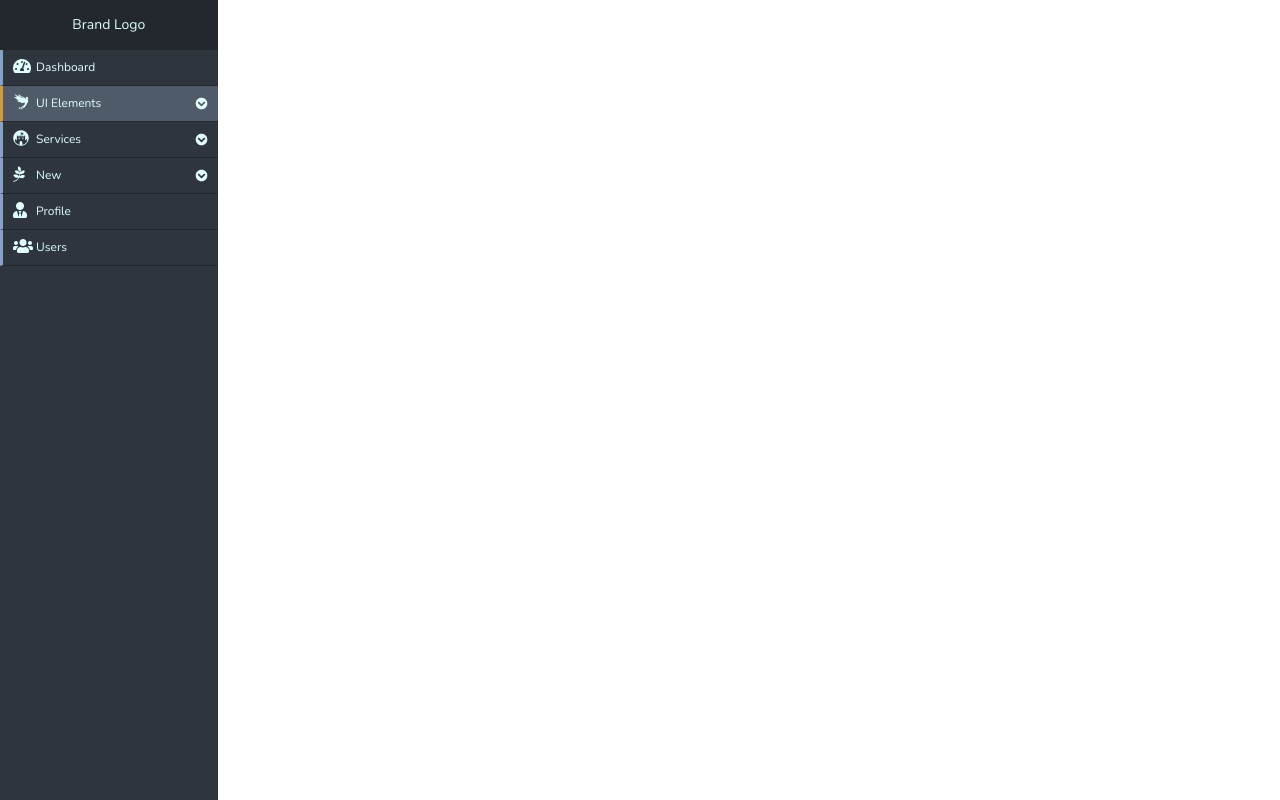
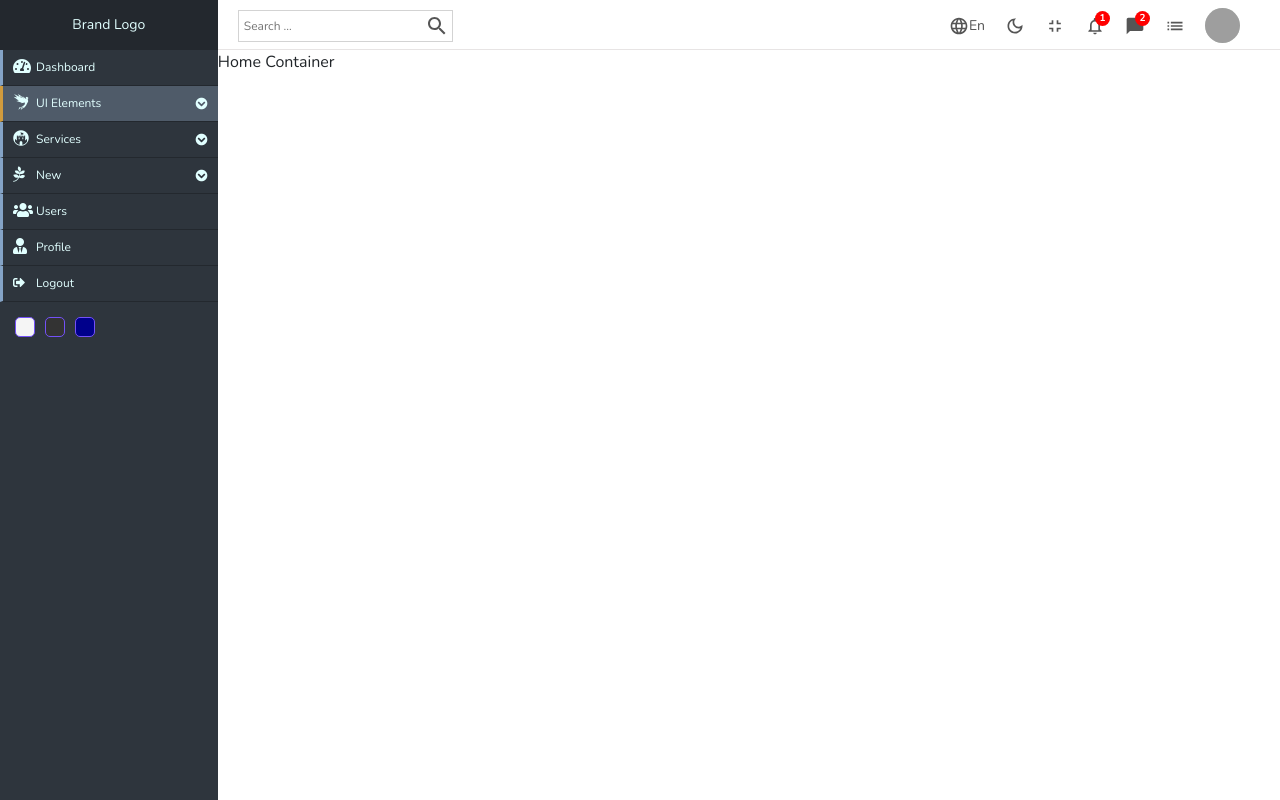
Before and after one commit to paulrajib/react-redux-dashboard, a React (Create React App) app: page / in a window 1280 px wide. Built offline with nearby package versions, Linux system fonts and the light colour scheme; grey boxes are pictures that could not be loaded.

Commit message:
sidebar and top-navbar completed

```diff
--- a/src/components/navbar/Navbar.jsx
+++ b/src/components/navbar/Navbar.jsx
@@ -1,9 +1,55 @@
 import React from 'react';
 import "./navbar.scss";
+import SearchOutlinedIcon from "@mui/icons-material/SearchOutlined";
+import LanguageOutlinedIcon from "@mui/icons-material/LanguageOutlined";
+import DarkModeOutlinedIcon from "@mui/icons-material/DarkModeOutlined";
+import ChatBubbleOutlinedIcon from "@mui/icons-material/ChatBubbleOutlined";
+import FullscreenExitOutlinedIcon from "@mui/icons-material/FullscreenExitOutlined";
+import NotificationsNoneOutlinedIcon from "@mui/icons-material/NotificationsNoneOutlined";
+import ListOutlinedIcon from "@mui/icons-material/ListOutlined";
+
+// We have fontawesome installed but we are using Material UI just to test
 
 const Navbar = () => {
   return (
-    <div>Navbar</div>
+    <div className="navbar">
+      <div className="wrapper">
+
+        <div className="search">
+          <input type="text" placeholder='Search ...' />
+          <SearchOutlinedIcon/>
+        </div>
+
+        <div className="items">
+          <div className="item">
+            <LanguageOutlinedIcon className='icon'/>
+            En
+          </div>
+          <div className="item">
+            <DarkModeOutlinedIcon className='icon'/>
+          </div>
+          <div className="item">
+            <FullscreenExitOutlinedIcon className='icon'/>
+          </div>
+          <div className="item">
+            <NotificationsNoneOutlinedIcon className='icon'/>
+            <div className="counter">1</div>
+          </div>
+          <div className="item">
+            <ChatBubbleOutlinedIcon className='icon'/>
+            <div className="counter">2</div>
+          </div>
+          <div className="item">
+            <ListOutlinedIcon className='icon'/>
+          </div>
+          <div className="item">
+            <img src="https://joeschmoe.io/api/v1/avatar"  alt='' className='avatar' />
+          </div>
+        </div>
+
+
+      </div>
+    </div>
   );
 }
 
--- a/src/components/navbar/navbar.scss
+++ b/src/components/navbar/navbar.scss
@@ -0,0 +1,76 @@
+.navbar{
+    height: 50px;
+    border-bottom: 0.5px solid rgb(231, 228, 228);
+    display: flex;
+    align-items: center;
+    font-size: 14px;
+    color: #555;
+
+    .wrapper{
+        padding: 20px;
+        padding-top: 0px;
+        width: 100%;
+        display: flex;
+        align-items: center;
+        justify-content: space-between;
+
+        .search{
+            display: flex;
+            align-items: center;
+            border: 0.5px solid lightgray;
+            padding: 3px;
+
+            input{
+                border: none;
+                outline: none;
+                background: transparent;
+
+                &::placeholder{
+                   font-size: 12px;
+                }
+            }
+        }
+        .items{
+            display: flex;
+            align-items: center;
+            .item{
+                display: flex;
+                align-items: center;
+                margin-right: 20px;
+                position: relative;
+
+                .icon{
+                    font-size: 20px;
+                }
+
+                .avatar{
+                    width: 35px;
+                    height: 35px;
+                    border-radius: 50%;
+                    padding-top: 0px;
+                    margin-top: 0;
+                    background-color: rgba(221, 231, 221, 0.8);
+                    padding-bottom: 0px;
+                }
+
+                .counter{
+                    width: 15px;
+                    height: 15px;
+                    background-color: red;
+                    color: #fff;
+                    font-size: 10px;
+                    font-weight: bold;
+                    border-radius: 50%;
+                    display: flex;
+                    align-items: center;
+                    justify-content: center;
+
+                    position: absolute;
+                    top: -5px;
+                    right: -5px;
+                }
+
+            }
+        }
+    }
+}
--- a/src/components/sidebar/Sidebar.jsx
+++ b/src/components/sidebar/Sidebar.jsx
@@ -25,30 +25,30 @@ const Sidebar = () => {
             <div className="menu-list">
                 <ul id="menu-content" className="menu-content collapse out">
                     <li>
-                          <a href="#">
+                      <a href="/test">
                       <i className="fas fa-tachometer-alt fa-lg"></i> Dashboard
                       </a>
                     </li>
 
                     <li  data-bs-toggle="collapse" data-bs-target="#products" className="collapsed active">
-                          <a href="#"><i className="fab fa-studiovinari fa-lg"></i> UI Elements <span className="arrow"></span></a>
+                      <a href="/test"><i className="fab fa-studiovinari fa-lg"></i> UI Elements <span className="arrow"></span></a>
                     </li>
                     <ul className="sub-menu collapse" id="products">
-                            <li className="active"><a href="#">CSS3 Animation</a></li>
-                            <li><a href="#">General</a></li>
-                            <li><a href="#">Buttons</a></li>
-                            <li><a href="#">Tabs & Accordions</a></li>
-                            <li><a href="#">Typography</a></li>
-                            <li><a href="#">FontAwesome</a></li>
-                            <li><a href="#">Slider</a></li>
-                            <li><a href="#">Panels</a></li>
-                            <li><a href="#">Widgets</a></li>
-                            <li><a href="#">Bootstrap Model</a></li>
+                        <li className="active"><a href="/test">CSS3 Animation</a></li>
+                        <li><a href="/test">General</a></li>
+                        <li><a href="/test">Buttons</a></li>
+                        <li><a href="/test">Tabs & Accordions</a></li>
+                        <li><a href="/test">Typography</a></li>
+                        <li><a href="/test">FontAwesome</a></li>
+                        <li><a href="/test">Slider</a></li>
+                        <li><a href="/test">Panels</a></li>
+                        <li><a href="/test">Widgets</a></li>
+                        <li><a href="/test">Bootstrap Model</a></li>
                     </ul>
 
 
                     <li data-bs-toggle="collapse" data-bs-target="#service" className="collapsed">
-                          <a href="#"><i className="fab fa-fort-awesome-alt fa-lg"></i> Services <span className="arrow"></span></a>
+                      <a href="/test"><i className="fab fa-fort-awesome-alt fa-lg"></i> Services <span className="arrow"></span></a>
                     </li>
                     <ul className="sub-menu collapse" id="service">
                       <li>New Service 1</li>
@@ -58,7 +58,7 @@ const Sidebar = () => {
 
 
                     <li data-bs-toggle="collapse" data-bs-target="#new" className="collapsed">
-                          <a href="#"><i className="fab fa-pagelines fa-lg"></i> New <span className="arrow"></span></a>
+                      <a href="/test"><i className="fab fa-pagelines fa-lg"></i> New <span className="arrow"></span></a>
                     </li>
                     <ul className="sub-menu collapse" id="new">
                       <li>New New 1</li>
@@ -66,19 +66,32 @@ const Sidebar = () => {
                       <li>New New 3</li>
                     </ul>
 
+                    <li>
+                      <a href="/test">
+                        <i className="fa fa-users fa-lg"></i> Users
+                      </a>
+                    </li>
 
                     <li>
-                          <a href="#">
+                      <a href="/test">
                         <i className="fas fa-user-tie fa-lg"></i> Profile
                       </a>
                     </li>
 
                     <li>
-                          <a href="#">
-                          <i className="fa fa-users fa-lg"></i> Users
+                      <a href="/test">
+                        <i className="fas fa-sign-out-alt"></i> Logout
                       </a>
                     </li>
+
+
                 </ul>
+            </div>
+
+            <div className="bottom">
+              <div className="colorOptions"></div>
+              <div className="colorOptions"></div>
+              <div className="colorOptions"></div>
             </div>
         </div>
 
--- a/src/components/sidebar/sidebar.scss
+++ b/src/components/sidebar/sidebar.scss
@@ -2,6 +2,11 @@
 
 @import url("https://use.fontawesome.com/releases/v5.0.11/css/all.css");
 
+
+.sidebar{
+  background-color: lightcoral;
+  flex: 0.82;
+}
 
 .animated-icon1 {
   width: 30px;
@@ -228,3 +233,28 @@ body {
   margin: 0px;
   padding: 0px;
 }
+
+
+.bottom{
+  display: flex;
+  align-items: center;
+  margin: 10px;
+  .colorOptions{
+    width: 20px;
+    height: 20px;
+    border-radius: 5px;
+    border: 1px solid #7451f8;
+    margin: 5px;
+    cursor: pointer;
+
+    &:nth-child(1){
+      background-color: whitesmoke;
+    }
+    &:nth-child(2){
+      background-color: #333;
+    }
+    &:nth-child(3){
+      background-color: darkblue;
+    }
+  }
+}
--- a/src/pages/home/Home.jsx
+++ b/src/pages/home/Home.jsx
@@ -1,12 +1,16 @@
 import React from 'react';
 import Sidebar from '../../components/sidebar/Sidebar';
+import Navbar from '../../components/navbar/Navbar';
 import "./home.scss";
 
 
 const Home = () => {
   return (<div className="home">
     <Sidebar />
-    <div className="homeContainer">COntainer</div>
+    <div className="homeContainer">
+      <Navbar />
+      Home Container
+    </div>
   </div>);
 }
 
--- a/src/pages/home/home.scss
+++ b/src/pages/home/home.scss
@@ -1,3 +1,8 @@
 .home{
-    //background-color: purple;
+    display: flex !important;
+    .homeContainer{
+        //background-color: lightblue;
+        flex: 4;
+    }
+    //background-color: lightblue;
 }
```
Also changed, not shown: package.json (+5 -3 lines), 2 other files (tests, documents, lock files or other folders). Lines whose indentation alone changed are shown as unchanged.
